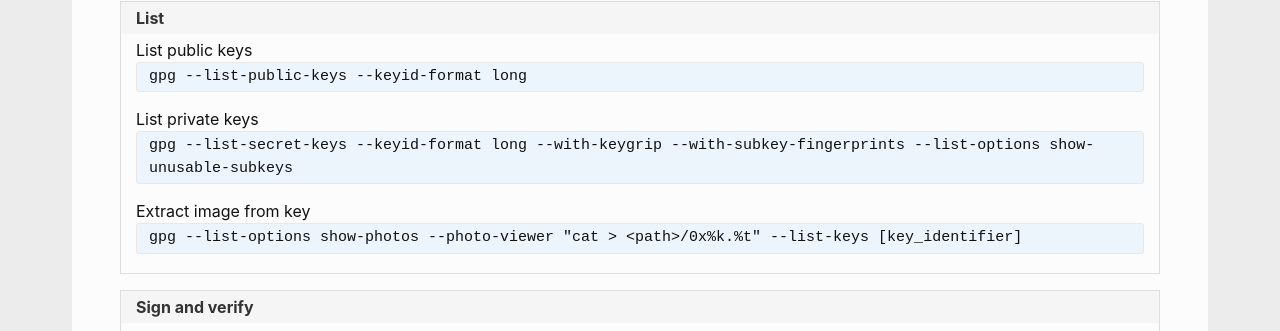
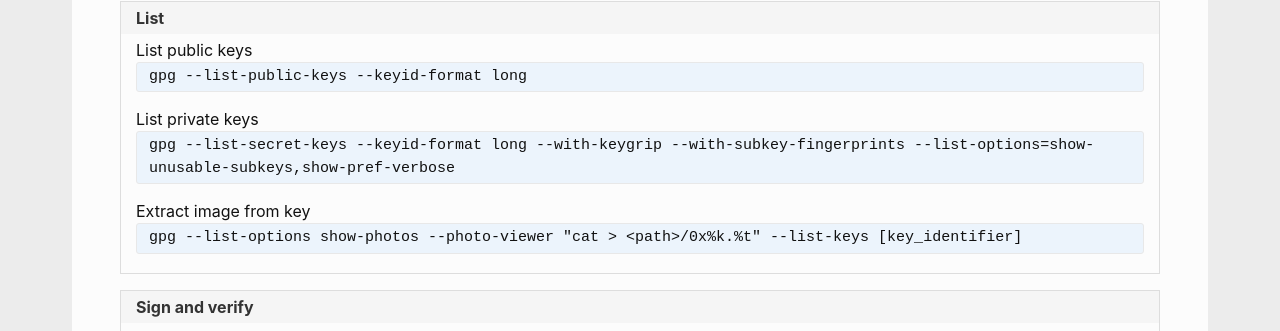
Before and after one commit to andreas-mausch/cheatsheets, a Jekyll site: the page built from _cheatsheets/gpg.md, in a window 1280 px wide and 900 px high, scrolled down 440 px. Shown: the part 123-454 px from the top of the window. Built offline with Jekyll 4.4.1, drawn with Linux system fonts in a browser that asks for light colours.

Commit message:
gpg: Show key's digest algo

```diff
--- a/_cheatsheets/gpg.md
+++ b/_cheatsheets/gpg.md
@@ -12,7 +12,7 @@ section:
   - name: List
     commands:
       List public keys: gpg --list-public-keys --keyid-format long
-      List private keys: gpg --list-secret-keys --keyid-format long --with-keygrip --with-subkey-fingerprints --list-options show-unusable-subkeys
+      List private keys: gpg --list-secret-keys --keyid-format long --with-keygrip --with-subkey-fingerprints --list-options=show-unusable-subkeys,show-pref-verbose
       Extract image from key: gpg --list-options show-photos --photo-viewer "cat > <path>/0x%k.%t" --list-keys [key_identifier]
   - name: Sign and verify
     commands:
```
